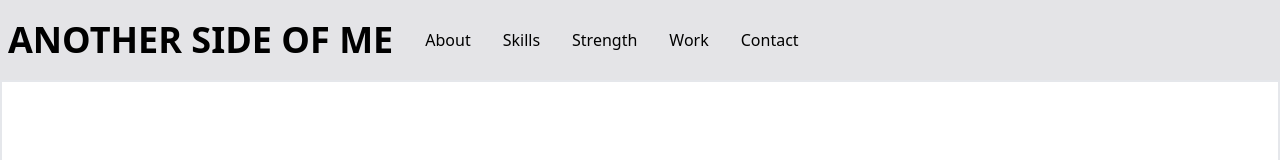
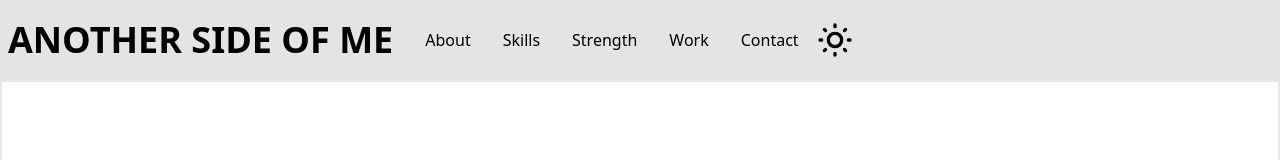
Before and after one commit to Hippiengypsy/personal-webpage-react-next, a Next.js app: page /developer in a window 1280 px wide. Shown: the top 160 px of the page. Built offline with nearby package versions, Linux system fonts and the light colour scheme.

Commit message:
[Feat] toggle theme
todo: the logos are changed but theme changing function is not working when right after page rendered

```diff
--- a/components/common/navBar/NavBar.tsx
+++ b/components/common/navBar/NavBar.tsx
@@ -3,6 +3,7 @@ import { Link, animateScroll as scroll, } from 'react-scroll'
 
 
 import { MenuIcon, XIcon } from '@heroicons/react/outline';
+import ToggleTheme from '../toggleDarkMode/ToggleTheme';
 
 const Navbar = () => {
     const [nav, setNav] = useState(false)
@@ -16,11 +17,12 @@ const Navbar = () => {
         <div className='flex items-center'>
           <h1 className='text-3xl font-bold mr-4 sm:text-4xl'><a href='./'>ANOTHER SIDE OF ME</a></h1>
           <ul className='hidden md:flex'>
-          <li><Link to="devAbout" smooth={true} duration={500}>About</Link></li>
-          <li><Link to="devSkills" smooth={true} duration={500}>Skills</Link></li>
-          <li><Link to="devStrength" smooth={true} duration={500}>Strength</Link></li>
-          <li><Link to="devWork" smooth={true} duration={500}>Work</Link></li>
-          <li><Link to="contact" smooth={true} duration={500}>Contact</Link></li>
+            <li><Link to="devAbout" smooth={true} duration={500}>About</Link></li>
+            <li><Link to="devSkills" smooth={true} duration={500}>Skills</Link></li>
+            <li><Link to="devStrength" smooth={true} duration={500}>Strength</Link></li>
+            <li><Link to="devWork" smooth={true} duration={500}>Work</Link></li>
+            <li><Link to="contact" smooth={true} duration={500}>Contact</Link></li>
+            <ToggleTheme />
           </ul>
         </div>
         {/* <div className='hidden md:flex pr-4'>
@@ -35,7 +37,7 @@ const Navbar = () => {
         </div>
       </div>
 
-      <ul className={!nav ? 'hidden' : 'absolute bg-zinc-200 w-full px-8'}>
+      <ul className={!nav ? 'absolute' : 'absolute bg-zinc-200 w-full px-8'}>
           <li className='border-b-2 border-zinc-300 w-full'><Link onClick={handleClose} to="devAbout" smooth={true} duration={500}>About</Link></li>
           <li className='border-b-2 border-zinc-300 w-full'><Link onClick={handleClose} to="devSkills" smooth={true} duration={500}>Skills</Link></li>
           <li className='border-b-2 border-zinc-300 w-full'><Link onClick={handleClose} to="devStrength" smooth={true} duration={500}>Strength</Link></li>
--- /dev/null
+++ b/components/common/toggleDarkMode/ToggleTheme.tsx
@@ -0,0 +1,50 @@
+import React, { useState } from 'react'
+
+type Props = {}
+const HandleToggle = () => {
+  if(localStorage.theme === undefined) {
+    localStorage.theme = 'dark';
+  }
+  localStorage.theme === 'light' ? localStorage.theme = 'dark' : localStorage.theme = 'light';
+  if (localStorage.theme === 'dark' || (!('theme' in localStorage) && window.matchMedia('(prefers-color-scheme: dark)').matches)) {
+    document.documentElement.classList.add('dark')
+  } else {
+    document.documentElement.classList.remove('dark')
+  }
+}
+
+const ToggleTheme = (props: Props) => {
+  const [darkMode, setDarkMode] = useState(false);
+
+  const HandleClick = () => {
+
+    HandleToggle();
+    setDarkMode(!darkMode);
+  };
+
+  return (
+    <button onClick={HandleClick}>
+      {darkMode ? (
+        <svg className="w-8 h-8 md:w-10 md:h-10" xmlns="http://www.w3.org/2000/svg" fill="none" viewBox="0 0 24 24" stroke="currentColor">
+          <path
+            strokeLinecap="round"
+            strokeLinejoin="round"
+            strokeWidth={2}
+            d="M20.354 15.354A9 9 0 018.646 3.646 9.003 9.003 0 0012 21a9.003 9.003 0 008.354-5.646z"
+          />
+        </svg>
+      ) : (
+        <svg className="w-8 h-8 md:w-10 md:h-10" xmlns="http://www.w3.org/2000/svg" fill="none" viewBox="0 0 24 24" stroke="currentColor">
+          <path
+            strokeLinecap="round"
+            strokeLinejoin="round"
+            strokeWidth={2}
+            d="M12 3v1m0 16v1m9-9h-1M4 12H3m15.364 6.364l-.707-.707M6.343 6.343l-.707-.707m12.728 0l-.707.707M6.343 17.657l-.707.707M16 12a4 4 0 11-8 0 4 4 0 018 0z"
+          />
+        </svg>
+      )}
+    </button>
+    )
+}
+
+export default ToggleTheme;
--- a/styles/globals.css
+++ b/styles/globals.css
@@ -7,8 +7,4 @@
       @apply p-4
     }
 
-    button {
-      @apply text-white border bg-indigo-600 border-indigo-600
-      hover:bg-transparent hover:text-indigo-600 rounded-md
-    }
   }
--- a/tailwind.config.js
+++ b/tailwind.config.js
@@ -7,4 +7,5 @@ module.exports = {
     extend: {},
   },
   plugins: [],
+  darkMode: 'class',
 }
--- a/tsconfig.json
+++ b/tsconfig.json
@@ -39,6 +39,6 @@
       ],
     }
   },
-  "include": ["next-env.d.ts", "**/*.ts", "**/*.tsx", "tailwind.config.js"],
+  "include": ["next-env.d.ts", "**/*.ts", "**/*.tsx", "tailwind.config.js", "components/common/toggleTheme/Toggle01.jsx"],
   "exclude": ["node_modules"]
 }
```
